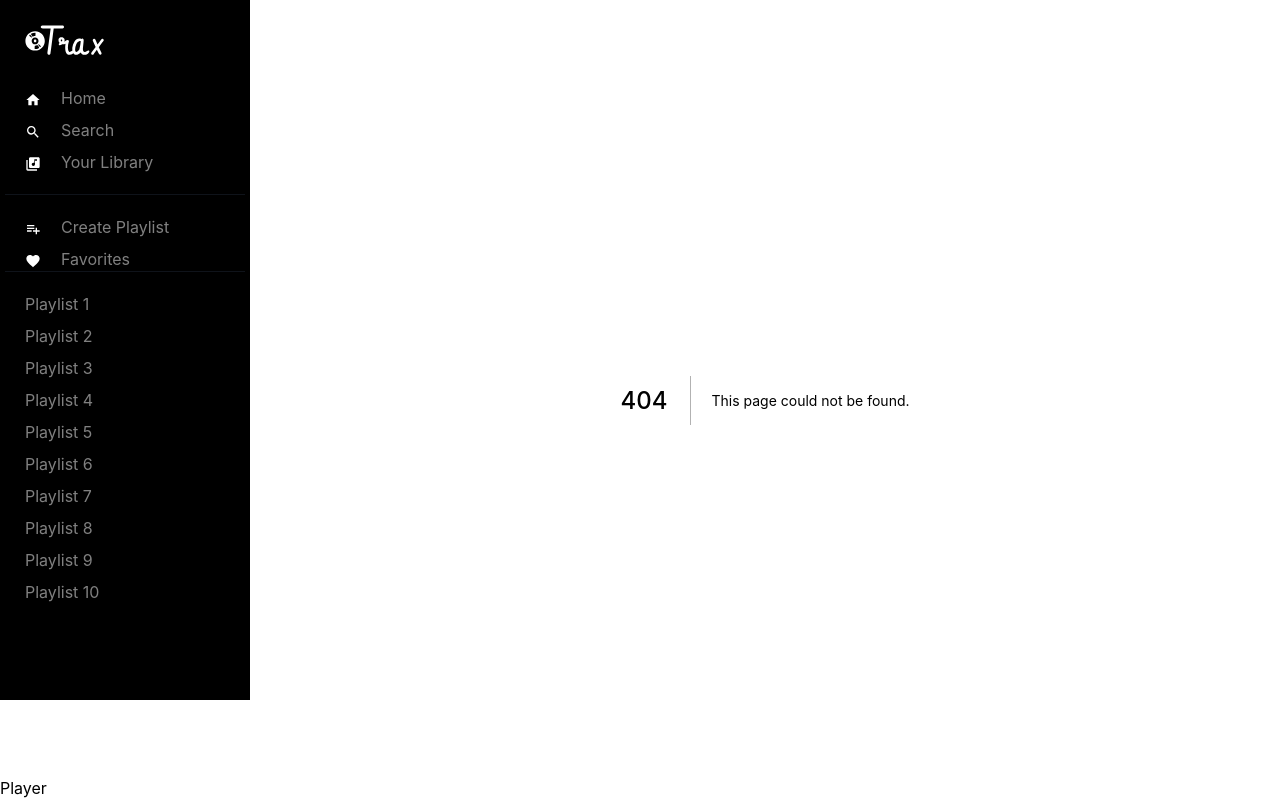
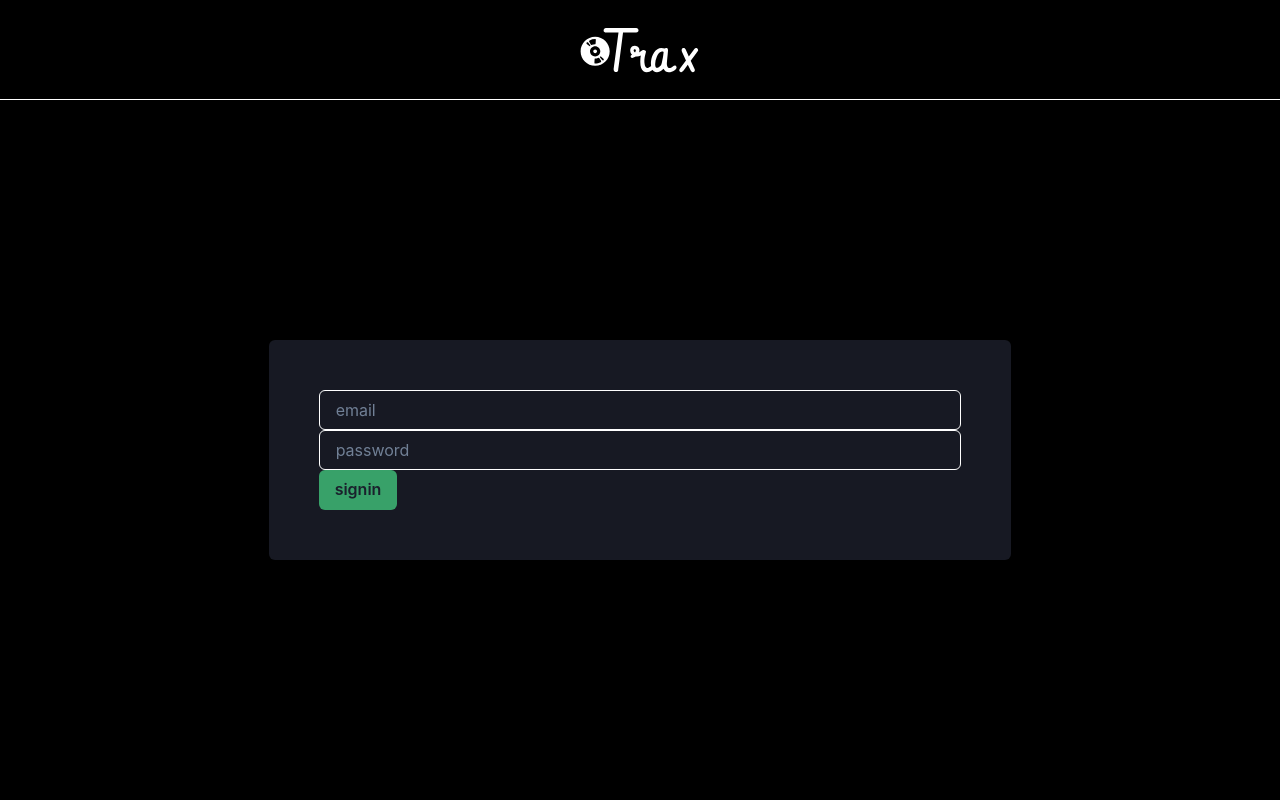
Before and after one commit to aditisolanki71/SpotifyApp-Next, a Next.js app: page /signin in a window 1280 px wide. Before the commit this address had no page. Built offline with nearby package versions, Linux system fonts and the light colour scheme.

Commit message:
Created SignIn and SignUp Page

```diff
--- /dev/null
+++ b/components/authForm.tsx
@@ -0,0 +1,67 @@
+import { Box, Flex, Input, Button } from '@chakra-ui/react'
+import { useRouter } from 'next/router'
+import { FC, useState } from 'react'
+//still while revalidate
+//swr is use to update local cache of this application
+import { useSWRConfig } from 'swr'
+import NextImage from 'next/image'
+import { auth } from '../lib/mutations'
+//if u use redux, apollo, ability to do mutation nd then get data back
+//update the local cache with the data that you got
+const AuthForm: FC<{ mode: "signin" | "signup" }> = ({mode}) => {
+   const [email, setEmail] = useState('');
+   const [password, setPassword] = useState('');
+   const [isLoading, setIsLoading] = useState(false);
+   const router = useRouter();
+   const handleSubmit = async e => {
+      e.preventDefault();
+      setIsLoading(true);
+      const data = { email, password };
+      await auth(mode, data);
+      setIsLoading(false);
+      router.push("/");
+   }
+   return (
+      <Box height="100vh" width="100vw" bg="black" color="white">
+         <Flex
+         justify="center"
+         align="center"
+         height="100px"
+         borderBottom="white 1px solid"
+         >
+            <NextImage src="/logo.svg" height={60} width={120} />
+         </Flex>
+         <Flex justify="center" align="center" height="calc(100vh - 100px)">
+         <Flex justify="center" align="center" height="calc(100vh - 100px)">
+            <Box padding="50px" bg="gray.900" borderRadius="6px">
+               <form onSubmit={handleSubmit}>
+                  <Input
+                     placeholder="email"
+                     type="email"
+                     onChange={(e) => setEmail(e.target.value)}
+                  />
+                  <Input
+                     placeholder="password"
+                     type="password"
+                     onChange={(e) => setPassword(e.target.value)}
+                  />
+                  <Button
+                     type="submit"
+                     bg="green.500"
+                     isLoading={isLoading}
+                     sx={{
+                        '&:hover': {
+                           bg: 'green.300',
+                        },
+                     }}
+                  >
+                  {mode}
+                  </Button>
+               </form>
+            </Box>
+            </Flex>
+         </Flex>
+      </Box>
+   )
+}
+export default AuthForm;
--- a/lib/fetcher.ts
+++ b/lib/fetcher.ts
@@ -5,6 +5,6 @@
       headers: {
          "Content-Type": "application/json",
       },
-      body: JSON.stringify(data);
+      body: JSON.stringify(data),
    })
 }
--- a/package.json
+++ b/package.json
@@ -22,7 +22,8 @@
     "react": "18.2.0",
     "react-dom": "18.2.0",
     "react-icons": "^4.4.0",
-    "reset-css": "^5.0.1"
+    "reset-css": "^5.0.1",
+    "swr": "^1.3.0"
   },
   "devDependencies": {
     "@types/node": "18.7.18",
--- a/pages/_app.tsx
+++ b/pages/_app.tsx
@@ -32,9 +32,14 @@
 function MyApp({ Component, pageProps }) {
   return (
       <ChakraProvider theme={theme}>
-        <PlayerLayout>
-          <Component {...pageProps} />
-        </PlayerLayout>
+        {Component.authPage ? (
+             <Component {...pageProps} />
+          ) : (
+            <PlayerLayout>
+              <Component {...pageProps} />
+            </PlayerLayout>
+          )
+        }
       </ChakraProvider>
     )
 }
--- /dev/null
+++ b/pages/signin.tsx
@@ -0,0 +1,6 @@
+import Authform from "../components/authForm"
+const Signin = () => {
+   return <Authform mode="signin" />
+}
+Signin.authPage = true
+export default Signin;
--- /dev/null
+++ b/pages/signup.tsx
@@ -0,0 +1,6 @@
+import Authform from "../components/authForm"
+const Signup = () => {
+   return <Authform mode="signup" />
+}
+Signup.authPage = true
+export default Signup;
```
Also changed, not shown: 2 other files (tests, documents, lock files or other folders).
